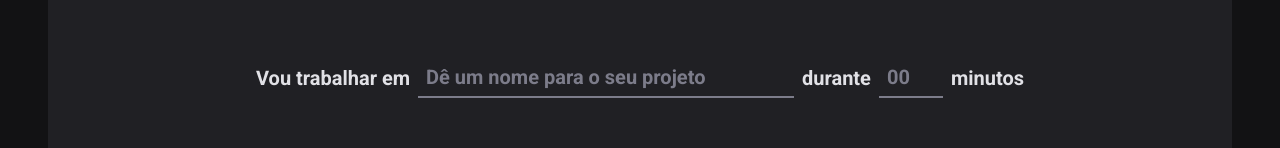
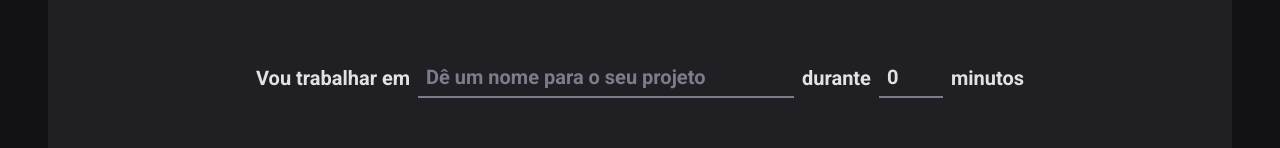
Before and after one commit to imnotannamaria/Ignite-timer, a React (Vite) app: page / in a window 1280 px wide. Shown: the part 166-314 px from the top of the page. Built offline with nearby package versions, Linux system fonts and the light colour scheme.

Commit message:
Trabalhando com validações utilizando zod integrado com React Hook Form

```diff
--- a/package.json
+++ b/package.json
@@ -9,12 +9,14 @@
     "lint": "npx eslint src --ext .ts,.tsx"
   },
   "dependencies": {
+    "@hookform/resolvers": "^2.9.5",
     "phosphor-react": "^1.4.1",
     "react": "^18.0.0",
     "react-dom": "^18.0.0",
     "react-hook-form": "^7.33.1",
     "react-router-dom": "^6.3.0",
-    "styled-components": "^5.3.5"
+    "styled-components": "^5.3.5",
+    "zod": "^3.17.3"
   },
   "devDependencies": {
     "@rocketseat/eslint-config": "^1.1.3",
--- a/src/pages/Home/index.tsx
+++ b/src/pages/Home/index.tsx
@@ -1,5 +1,7 @@
 import { Play } from 'phosphor-react'
 import { useForm } from 'react-hook-form'
+import { zodResolver } from '@hookform/resolvers/zod'
+import * as zod from 'zod'
 import {
   CountdownContainer,
   FormContainer,
@@ -10,11 +12,33 @@ import {
   TaskInput,
 } from './styles'
 
+const newCycleFormValidationSchema = zod.object({
+  task: zod.string().min(1, 'Informe a tarefa'),
+  minutesAmount: zod
+    .number()
+    .min(5, 'O ciclo precisa ser de no mínimo 5 minutos.')
+    .max(60, 'O ciclo precisa ser de no máximo 60 minutos.'),
+})
+
+// interface NewCycleFormData {
+//   task: string
+//   minutesAmount: number
+// }
+
+type NewCycleFormData = zod.infer<typeof newCycleFormValidationSchema>
+
 export function Home() {
-  const { register, handleSubmit, watch } = useForm()
+  const { register, handleSubmit, watch, reset } = useForm<NewCycleFormData>({
+    resolver: zodResolver(newCycleFormValidationSchema),
+    defaultValues: {
+      task: '',
+      minutesAmount: 0,
+    },
+  })
 
-  function handleCrateNewCycle(data: any) {
+  function handleCrateNewCycle(data: NewCycleFormData) {
     console.log(data)
+    reset()
   }
 
   const task = watch('task')
```
Also changed, not shown: 2 other files (tests, documents, lock files or other folders).
